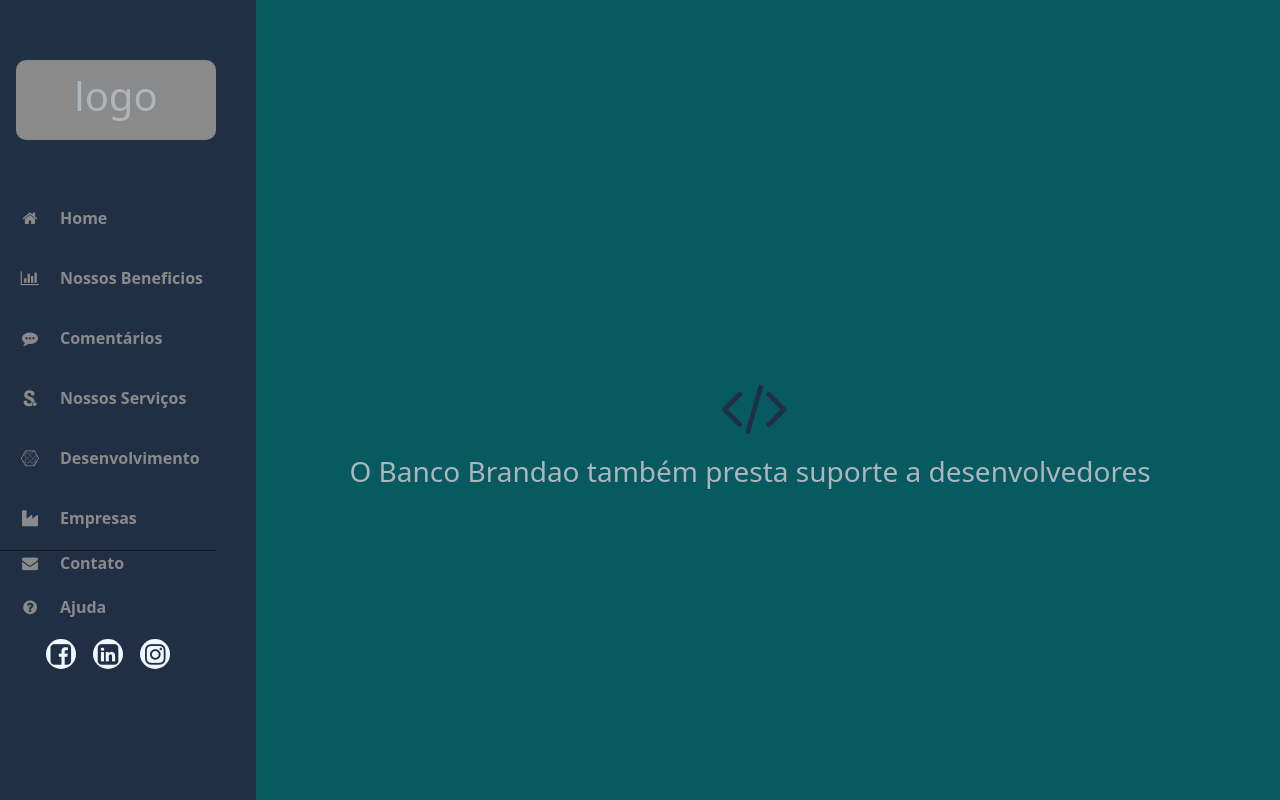
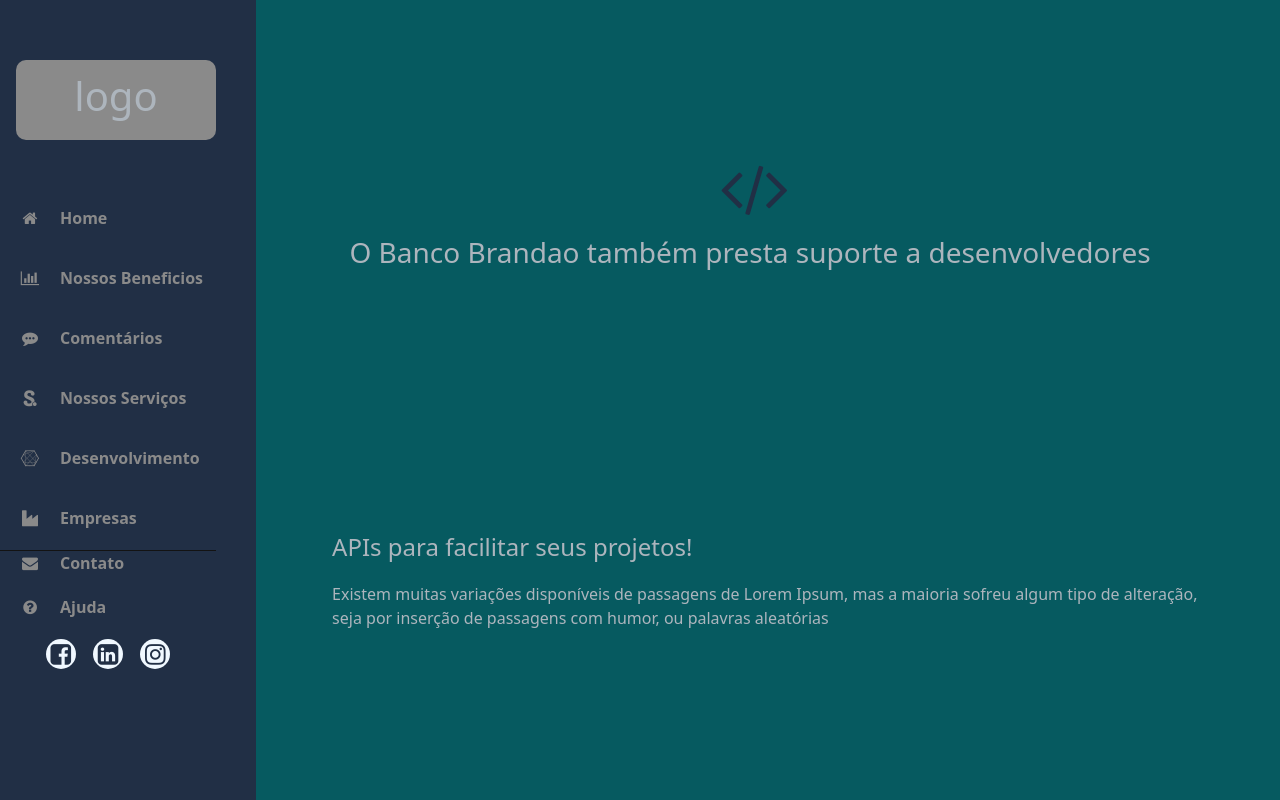
Before and after one commit to MatheusBrandao525/Projeto-BancoBrando, a PHP site: page /develop.php in a window 1280 px wide. Run offline with PHP 8.4, Linux system fonts and the light colour scheme.

Commit message:
alterações 21/04/22

```diff
--- a/assets/css/min.css
+++ b/assets/css/min.css
@@ -733,3 +733,17 @@ nav.menu>ul>a:hover{
     height: 40px;
     font-size: 4rem;
 }
+
+.develoPtxt{
+    text-align: left;
+}
+
+.develoPtxt h4{
+    width: 500px;
+    padding-left: 2rem;
+}
+
+.develoPtxt p{
+    width: 900px;
+    padding-left: 2rem;
+}
--- a/develop.php
+++ b/develop.php
@@ -55,7 +55,7 @@
 			</ul>
 		</div>
 
-		<div class="home centro w80">
+		<div class="home centrogrid w80">
             <div class="inicioB centrogrid w100">
 
                 <div class="develoP magbottom centro">
@@ -63,6 +63,13 @@
                 </div>
                 <h3 class="magtop">O Banco Brandao também presta suporte a desenvolvedores</h3>
             </div>
+
+			<div class="centrogrid">
+				<div class="w100 centrogrid develoPtxt magtop">
+					<h4 class="magtop">APIs para facilitar seus projetos!</h4>
+					<p class="magtop">Existem muitas variações disponíveis de passagens de Lorem Ipsum, mas a maioria sofreu algum tipo de alteração, seja por inserção de passagens com humor, ou palavras aleatórias</p>
+				</div>
+			</div>
         </div>
 </div>
 
```
